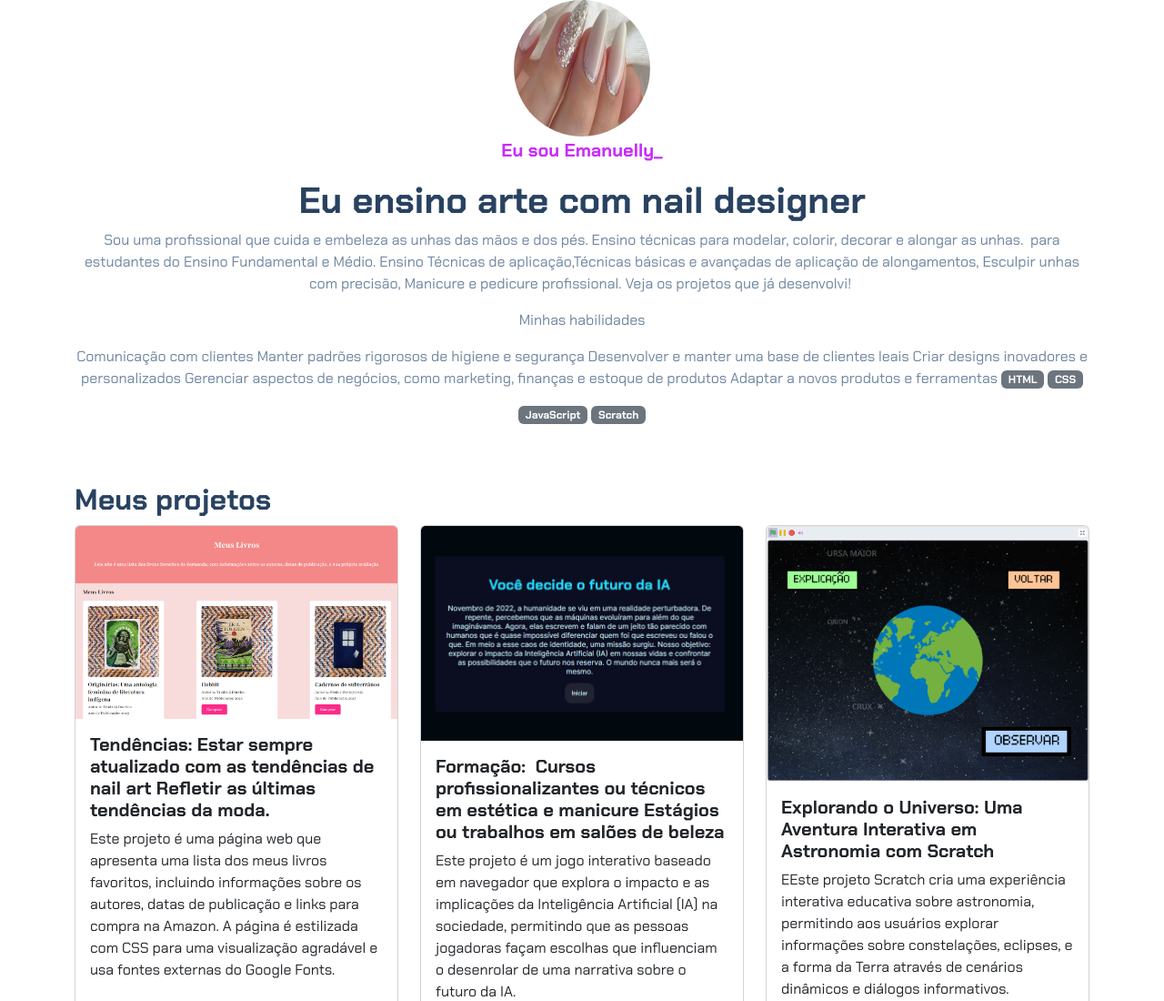
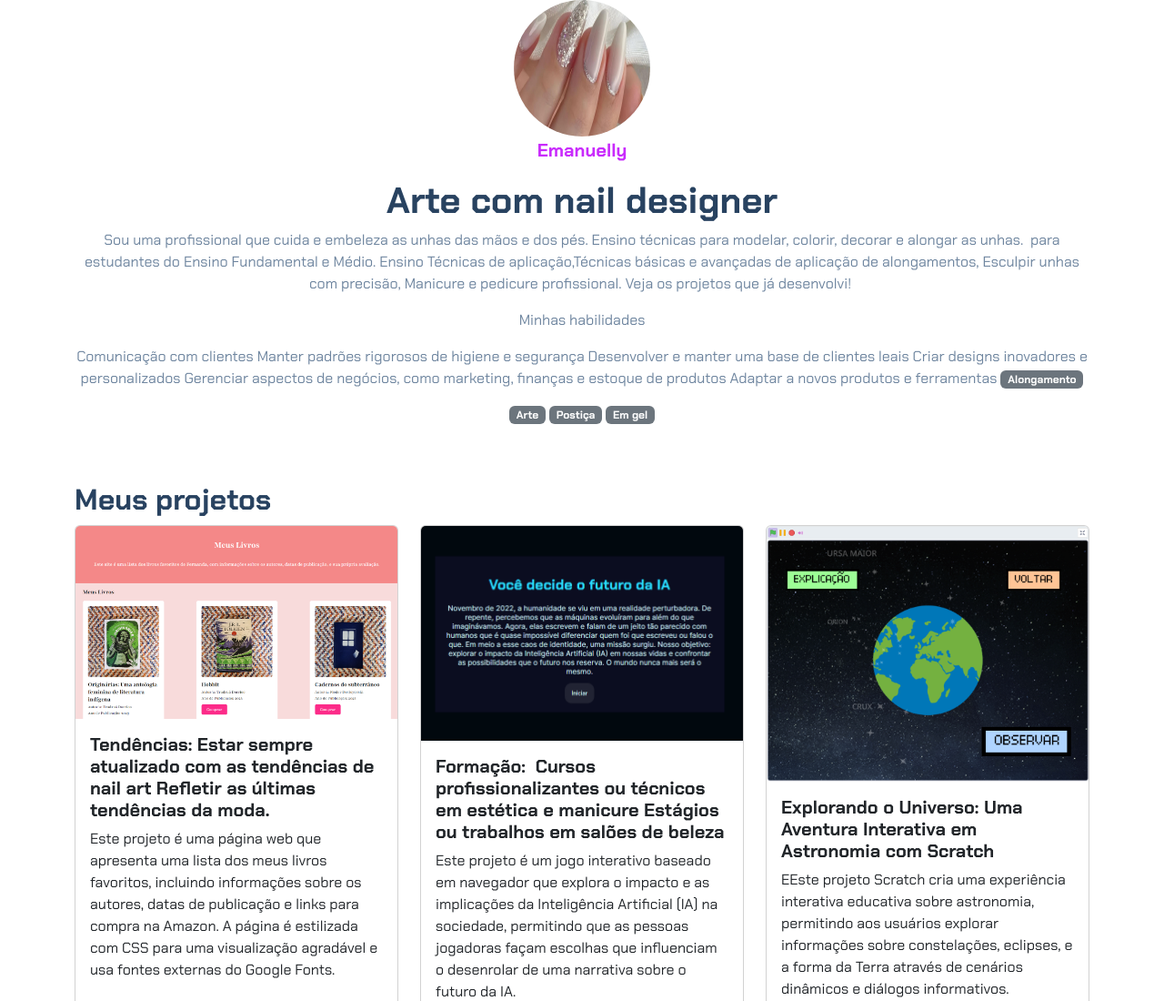
Before and after one commit to emanuellyferraz/Projeto-Portifolio-2B-Emanuelly, a plain HTML site: page index.html in a window 1280 px wide. Shown: the top 1100 px of the page at 91% size. Drawn offline with nearby package versions, Linux system fonts and the light colour scheme.

Commit message:
Update index.html

```diff
--- a/index.html
+++ b/index.html
@@ -14,8 +14,8 @@
     <header class="container text-center">
         <img src="img/unhas-para-casamento-dicas-para-escolhas-perfeitas.jpg" alt="avatar da Fernanda" class="rounded-circle" width="150" height="150"
             srcset="">
-        <p class="lead">Eu sou Emanuelly_</p>
-        <h1>Eu ensino arte com nail designer</h1>
+        <p class="lead">Emanuelly</p>
+        <h1>Arte com nail designer</h1>
         <p>Sou uma profissional que cuida e embeleza as unhas das mãos e dos pés. Ensino técnicas para modelar, colorir, decorar e alongar as unhas.
  para estudantes do Ensino Fundamental e Médio. Ensino Técnicas de aplicação,Técnicas básicas e avançadas de aplicação de alongamentos, Esculpir unhas com precisão, Manicure e pedicure profissional. Veja os projetos que já desenvolvi! </p>
         <p>Minhas habilidades</p>
@@ -27,10 +27,10 @@ Criar designs inovadores e personalizados
 Gerenciar aspectos de negócios, como marketing, finanças e estoque de produtos
 Adaptar a novos produtos e ferramentas
 
-            <p class="badge bg-secondary">HTML</p>
-            <p class="badge bg-secondary">CSS</p>
-            <p class="badge bg-secondary">JavaScript</p>
-            <p class="badge bg-secondary">Scratch</p>
+            <p class="badge bg-secondary">Alongamento</p>
+            <p class="badge bg-secondary">Arte</p>
+            <p class="badge bg-secondary">Postiça</p>
+            <p class="badge bg-secondary">Em gel</p>
         </div>
     </header>
     <main class="container mt-5">
```
